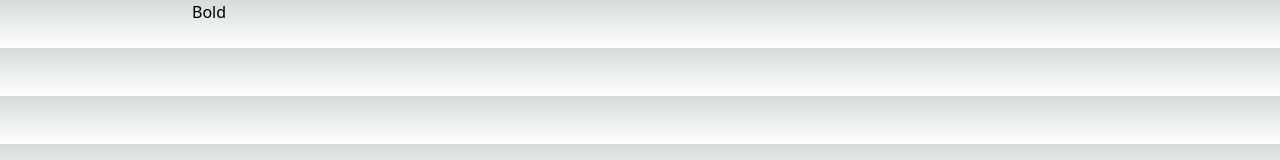
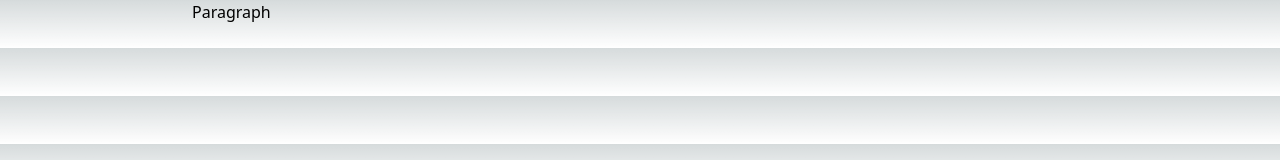
Before and after one commit to MonaBlanc/blog-app-v2, a Next.js app: page /admin/post/create in a window 1280 px wide. Shown: the top 160 px of the page. Built offline with nearby package versions, Linux system fonts and the light colour scheme.

Commit message:
dropdown options

```diff
--- /dev/null
+++ b/components/common/DropdownOptions.tsx
@@ -0,0 +1,32 @@
+import { FC, ReactNode, useState } from "react";
+
+interface Props {
+  options: { label: string; onClick(): void }[];
+  head: ReactNode;
+}
+
+const DropdownOptions: FC<Props> = ({ head, options }): JSX.Element => {
+  const [showOptions, setShowOptions] = useState(false);
+
+  return (
+    <button
+        onBlur={() => setShowOptions(false)}
+        onClick={() => setShowOptions(!showOptions)}
+        className="relative"
+    >
+        Paragraph
+    {showOptions && (
+        <div className="min-w-max absolute top-full mt-4 right-2 z-10 border-2 border-primary-dark dark:border-primary rounded text-left bg-primary dark:bg-primary-dark">
+            <ul className="p-3 space-y-3">
+                {options.map(({label, onClick}, index) => {
+                    return <li key={label + index} onClick={onClick} className="p-2 text-secondary-dark cursor-pointer">{label}</li>
+                })}
+            </ul>
+        </div>
+    )}
+    </button>
+  );
+
+}
+
+export default DropdownOptions;
--- /dev/null
+++ b/components/editor/Toolbar/index.tsx
@@ -0,0 +1,35 @@
+import DropdownOptions from "@/components/common/DropdownOptions";
+import { Editor } from "@tiptap/react";
+import { FC } from "react";
+
+interface Props {
+    editor: Editor | null;
+}
+
+const Toolbar: FC<Props> = ({editor}): JSX.Element | null => {
+    if(!editor) return null;
+    return (
+        <div>
+        {/* paragraph, heading 1, 2, 3 */}
+        <DropdownOptions
+        options={[
+            { label: "Paragraph", onClick: () => {
+                editor.chain().focus().setParagraph().run();
+            }},
+            { label: "Heading 1", onClick: () => {
+                editor.chain().focus().setHeading({level: 1}).run();
+            }},
+            { label: "Heading 2", onClick: () => {
+                editor.chain().focus().setHeading({level: 2}).run();
+            }},
+            { label: "Heading 3", onClick: () => {
+                editor.chain().focus().setHeading({level: 3}).run();
+            }}
+            ]}
+            head = {<span>Paragrah</span>}
+            />
+        </div>
+    );
+    }
+
+export default Toolbar;
--- a/components/editor/index.tsx
+++ b/components/editor/index.tsx
@@ -1,6 +1,7 @@
 import { EditorContent, useEditor } from "@tiptap/react";
 import StarterKit from "@tiptap/starter-kit";
 import { FC } from "react";
+import Toolbar from "./Toolbar";
 
 interface Props {}
 
@@ -8,9 +9,7 @@
   const editor = useEditor({ extensions: [StarterKit] });
   return (
     <div>
-        <button onClick={() => editor?.chain().focus().toggleBold().run()}>
-            Bold
-        </button>
+        <Toolbar editor={editor} />
       <EditorContent editor={editor} />
     </div>
   );
```
